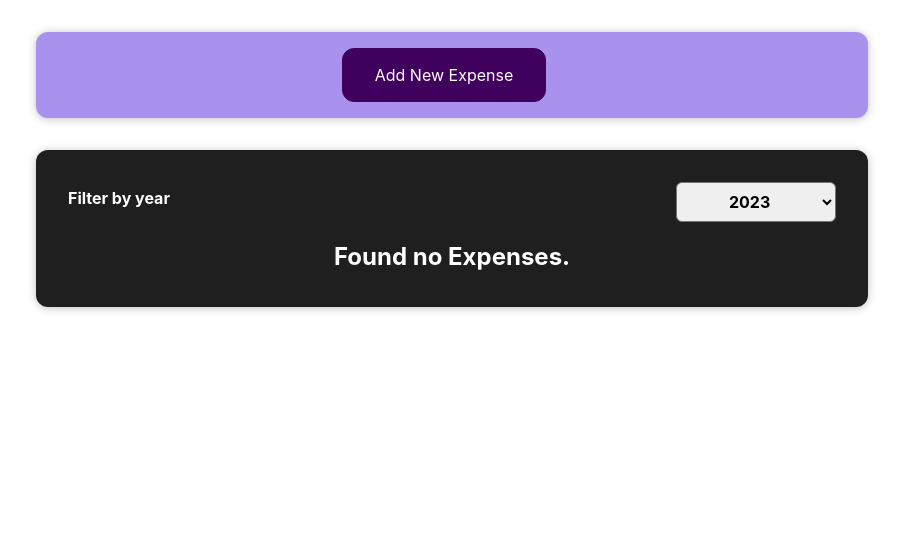
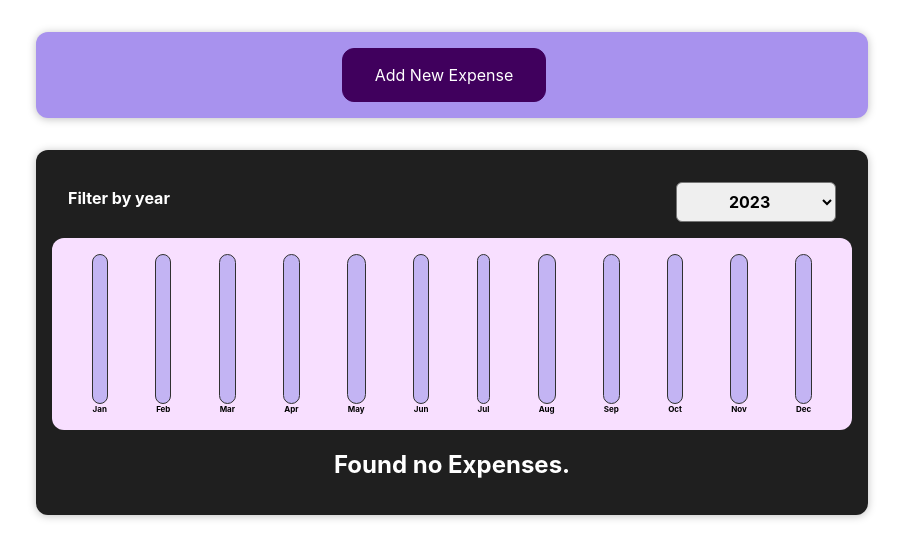
Before and after one commit to hertermat/expense-guide, a React (Create React App) app: page / in a window 1280 px wide. Shown: the top 558 px of the page, without its empty margins (188-1091 px from the left). Built offline with nearby package versions, Linux system fonts and the light colour scheme.

Commit message:
Finished the chart to visually display the months were the person had the most expenses during a giving year

```diff
--- a/src/components/Chart/Chart.js
+++ b/src/components/Chart/Chart.js
@@ -4,12 +4,15 @@ import './Chart.css';
 import ChartBar from "./ChartBar";
 
 const Chart = props => {
+    const dataPointValues = props.dataPoints.map(dataPoint => dataPoint.value)
+    const totalMaximum = Math.max(...dataPointValues)
+
     return <div className="chart">
         {props.dataPoints.map(dataPoint =>
         <ChartBar
         key={dataPoint.label}
         value={dataPoint.value}
-        maxValue={null}
+        maxValue={totalMaximum}
         label={dataPoint.label} />)}
     </div>
 
--- a/src/components/Chart/ChartBar.js
+++ b/src/components/Chart/ChartBar.js
@@ -3,8 +3,18 @@ import React from "react";
 import './ChartBar.css';
 
 
-function ChartBar () {
+const ChartBar = props => {
+    let barFillHeight = '0%';
 
-};
+    if(props.maxValue > 0){
+        barFillHeight = Math.round((props.value / props.maxValue) * 100) + '%'
+    }
 
+    return <div className="chart-bar">
+        <div className="chart-bar__inner">
+            <div className="chart-bar__fill" style={{height: barFillHeight}}></div>
+        </div>
+        <div className="chart-bar__label">{props.label}</div>
+    </div>
+}
 export default ChartBar;
--- a/src/components/Expenses/Expenses.js
+++ b/src/components/Expenses/Expenses.js
@@ -3,6 +3,7 @@ import Card from '../UI/Card';
 import React, {useState} from 'react';
 import ExpensesFilter from './ExpensesFilter';
 import ExpensesList from './ExpensesList';
+import ExpensesChart from './ExpensesChart';
 
 
 
@@ -27,7 +28,7 @@ function Expenses(props){
                 selected={filteredYear}
                 onChangeFilter = {filterChangeHandler}
                 />
-
+                <ExpensesChart expenses={filteredExpenses} />
                 <ExpensesList items={filteredExpenses} />
 
             </Card>
--- /dev/null
+++ b/src/components/Expenses/ExpensesChart.js
@@ -0,0 +1,31 @@
+import React from "react";
+import Chart from "../Chart/Chart";
+
+const ExpensesChart = props => {
+    const chartDataPoints = [
+        {label: 'Jan', value: 0},
+        {label: 'Feb', value: 0},
+        {label: 'Mar', value: 0},
+        {label: 'Apr', value: 0},
+        {label: 'May', value: 0},
+        {label: 'Jun', value: 0},
+        {label: 'Jul', value: 0},
+        {label: 'Aug', value: 0},
+        {label: 'Sep', value: 0},
+        {label: 'Oct', value: 0},
+        {label: 'Nov', value: 0},
+        {label: 'Dec', value: 0}
+    ];
+
+    for (const expense of props.expenses) {
+        const expenseMonth = expense.date.getMonth(); // starting at 0 => January=0, making Month our INDEX
+        chartDataPoints[expenseMonth].value += expense.amount;
+
+    }
+
+
+    return <Chart dataPoints={chartDataPoints} />
+
+}
+
+export default ExpensesChart;
--- a/src/components/NewExpense/ExpenseForm.js
+++ b/src/components/NewExpense/ExpenseForm.js
@@ -40,7 +40,7 @@ const ExpenseForm = (props) => {
         event.preventDefault();
         const expenseData = {
             title: enteredTitle,
-            amount: enteredAmount,
+            amount: +enteredAmount,
             date: new Date(enteredDate)
         };
         props.onSaveExpenseData(expenseData);
```
